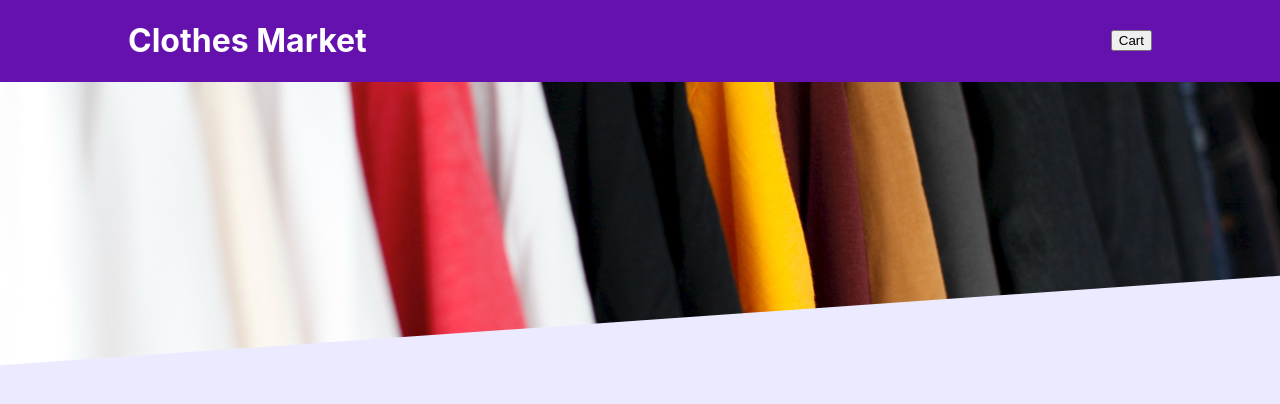
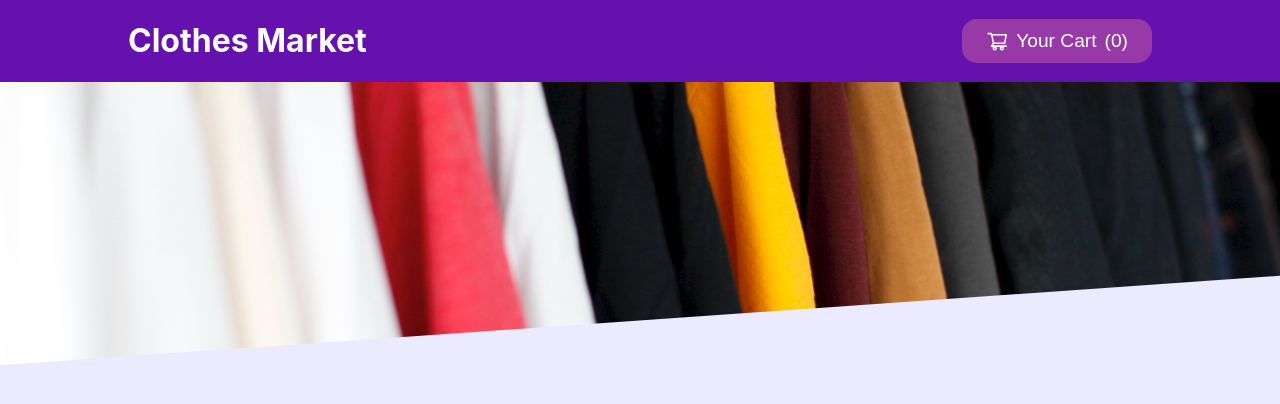
Before and after one commit to MariusBudreika/clothes-order-app-react, a React (Create React App) app: page / in a window 1280 px wide. Shown: the top 404 px of the page. Built offline with nearby package versions, Linux system fonts and the light colour scheme.

Commit message:
Header button component

```diff
--- a/package.json
+++ b/package.json
@@ -8,6 +8,7 @@
     "@testing-library/user-event": "^13.5.0",
     "react": "^18.0.0",
     "react-dom": "^18.0.0",
+    "react-icons": "^4.3.1",
     "react-scripts": "5.0.1",
     "sass": "^1.50.1",
     "web-vitals": "^2.1.4"
--- a/src/components/Layout/Header.js
+++ b/src/components/Layout/Header.js
@@ -1,4 +1,5 @@
 import clothesImage from "../../assets/clothes.jpg";
+import Button from "../UI/Button";
 import styles from "./Header.module.scss";
 
 const Header = (props) => {
@@ -6,7 +7,7 @@ const Header = (props) => {
     <>
       <header className={styles.header}>
         <h1>Clothes Market</h1>
-        <button>Cart</button>
+        <Button />
       </header>
       <div className={styles.headerImgBox}>
         <img className={styles.headerImg} src={clothesImage} alt="" />
--- /dev/null
+++ b/src/components/UI/Button.js
@@ -0,0 +1,17 @@
+import React from "react";
+import styles from "./Button.module.scss";
+import { AiOutlineShoppingCart } from "react-icons/ai";
+
+const Button = ({ counter = 0 }) => {
+  return (
+    <button className={styles.button}>
+      <span className={styles.buttonIconContainer}>
+        <AiOutlineShoppingCart className={styles.buttonIcon} />
+      </span>
+      <span>Your Cart</span>
+      <span className={styles.buttonCounter}>({counter})</span>
+    </button>
+  );
+};
+
+export default Button;
--- /dev/null
+++ b/src/components/UI/Button.module.scss
@@ -0,0 +1,32 @@
+.button {
+    align-items: center;
+    border-radius: 15px;
+    border: none;
+    cursor: pointer;
+    display: flex;
+    justify-content: space-between;
+    color: white;
+    background-color: #973AA8;
+    padding: 0.7rem 1.5rem;
+    font-size: 1.2rem;
+
+    &:hover, &:active {
+        background-color: #C05299;
+        box-shadow: rgba(202, 198, 228, 0.5) 0 1px 10px;
+        transition-duration: .1s;
+}
+    &IconContainer {
+        display: flex;
+        color: white;
+        margin-right: 0.5rem;
+    }
+
+    &Icon {
+        width: 1.4rem;
+        height: 1.4rem;
+    }
+
+    &Counter {
+        margin-left: 0.5rem;
+    }
+}
```
Also changed, not shown: 1 other file (tests, documents, lock files or other folders).
